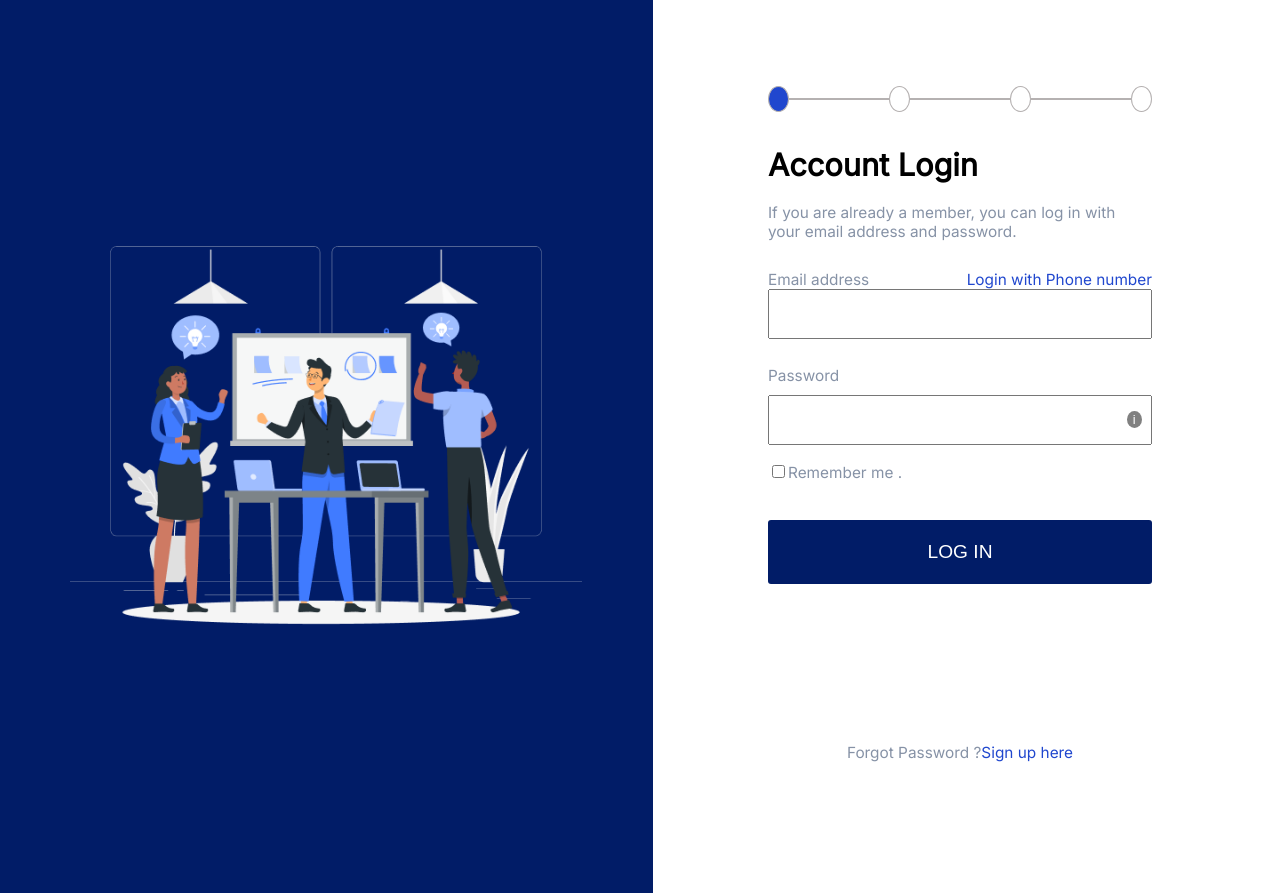
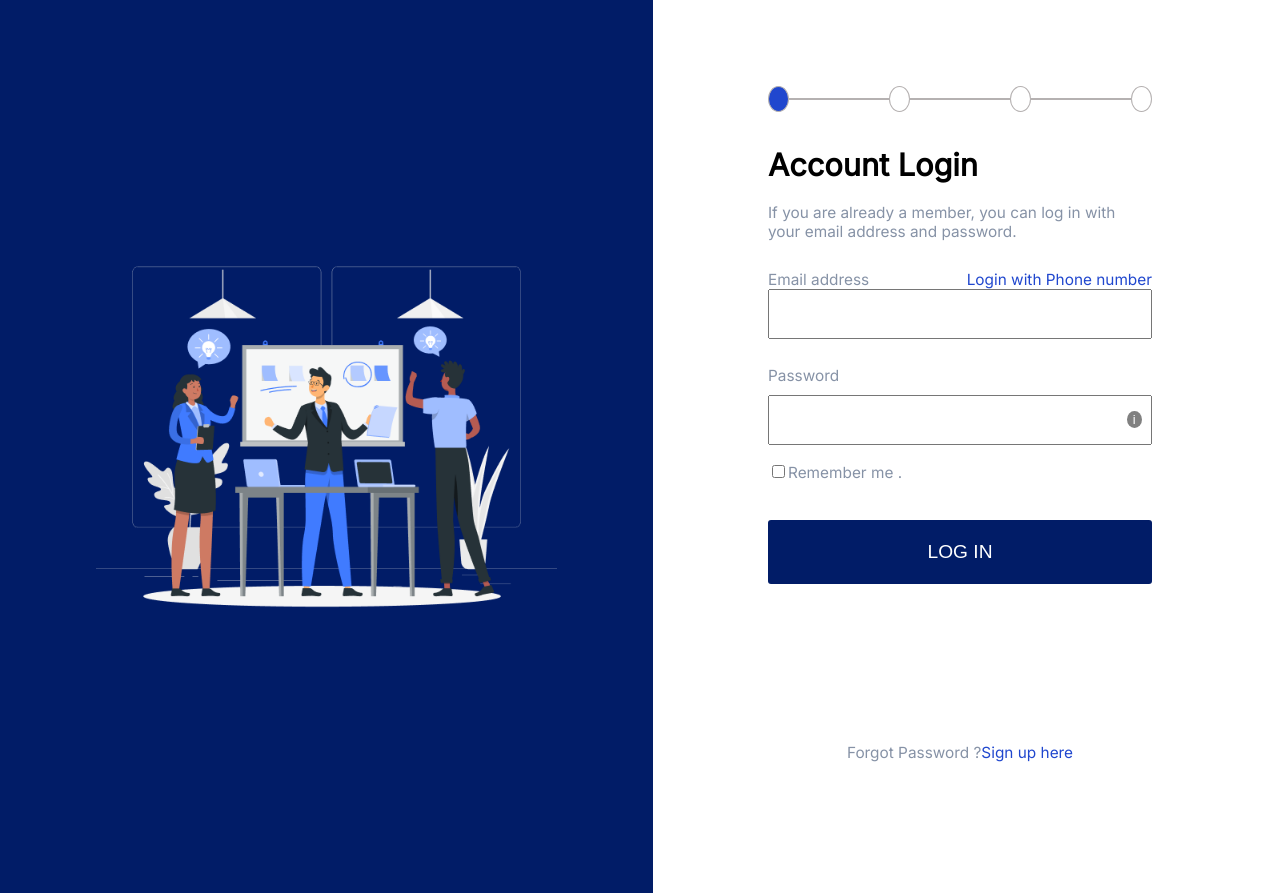
Before and after one commit to akash85246/pro-go, a React (Vite) app: page / in a window 1280 px wide. Built offline with nearby package versions, Linux system fonts and the light colour scheme.

Commit message:
add sign up page

```diff
--- a/src/component/index.css
+++ b/src/component/index.css
@@ -86,7 +86,6 @@ body {
 }
 
 .light {
-  /* font-size: 1.vw; */
   color: #8692a6;
 }
 
@@ -98,6 +97,7 @@ body {
 
 .loginImage {
   padding: 10%;
+  margin: 2vw;
 }
 
 .Input {
@@ -114,7 +114,7 @@ body {
 
   border-radius: 50%;
   cursor: pointer;
-  font-size: 1vw; /* Adjust font size using vw */
+  font-size: 1vw;
   margin-left: -2vw;
   left: 4vw;
   z-index: 1;
@@ -123,9 +123,9 @@ body {
 .error {
   display: none;
   color: red;
-  width: 99%; /* Adjust width using percentages */
+  width: 99%;
   height: 12vh;
-  font-size: 1vw; /* Adjust font size using vw */
+  font-size: 1vw;
   z-index: 7;
   border-radius: 5px;
   background-color: yellow;
@@ -134,7 +134,7 @@ body {
 
 .signUp {
   position: fixed;
-  width: 30%; /* Adjust width using percentages */
+  width: 30%;
   height: 12vh;
   top: 88%;
   left: 60%;
--- a/src/component/mainContainer.jsx
+++ b/src/component/mainContainer.jsx
@@ -1,28 +1,32 @@
 import React, { useState } from "react";
 import LoginForm from "./loginForm";
 import SignUpForm from "./signUp";
+import loginImage from "../assets/login.png";
+import signUpImage from "../assets/sign-up.png";
 
 const MainContainer = () => {
   const [showSignUp, setShowSignUp] = useState(false);
 
-  function handleShowSignUp() {
-    setShowSignUp(true);
+  function handleToggleForm() {
+    setShowSignUp(!showSignUp);
   }
 
   return (
     <div className="container">
-
-
       <div className="loginContainer left">
-        <img src="../src/assets/login.png" className="loginImage" alt="Login" />
+        <img
+          src={showSignUp ? signUpImage : loginImage}
+          className="loginImage"
+          alt={showSignUp ? "Sign Up" : "Login"}
+        />
       </div>
 
       {showSignUp ? <SignUpForm /> : <LoginForm />}
 
       <div className="signUp">
-        <span className="blue light">Forgot Password ? </span>
-        <a className="blue" onClick={handleShowSignUp}>
-          Sign up here
+        <span className="blue light">Forgot Password ?</span>
+        <a className="blue" onClick={handleToggleForm}>
+          {showSignUp ? "Log in" : "Sign up here"}
         </a>
       </div>
     </div>
```
Also changed, not shown: src/assets/sign-up.png.
